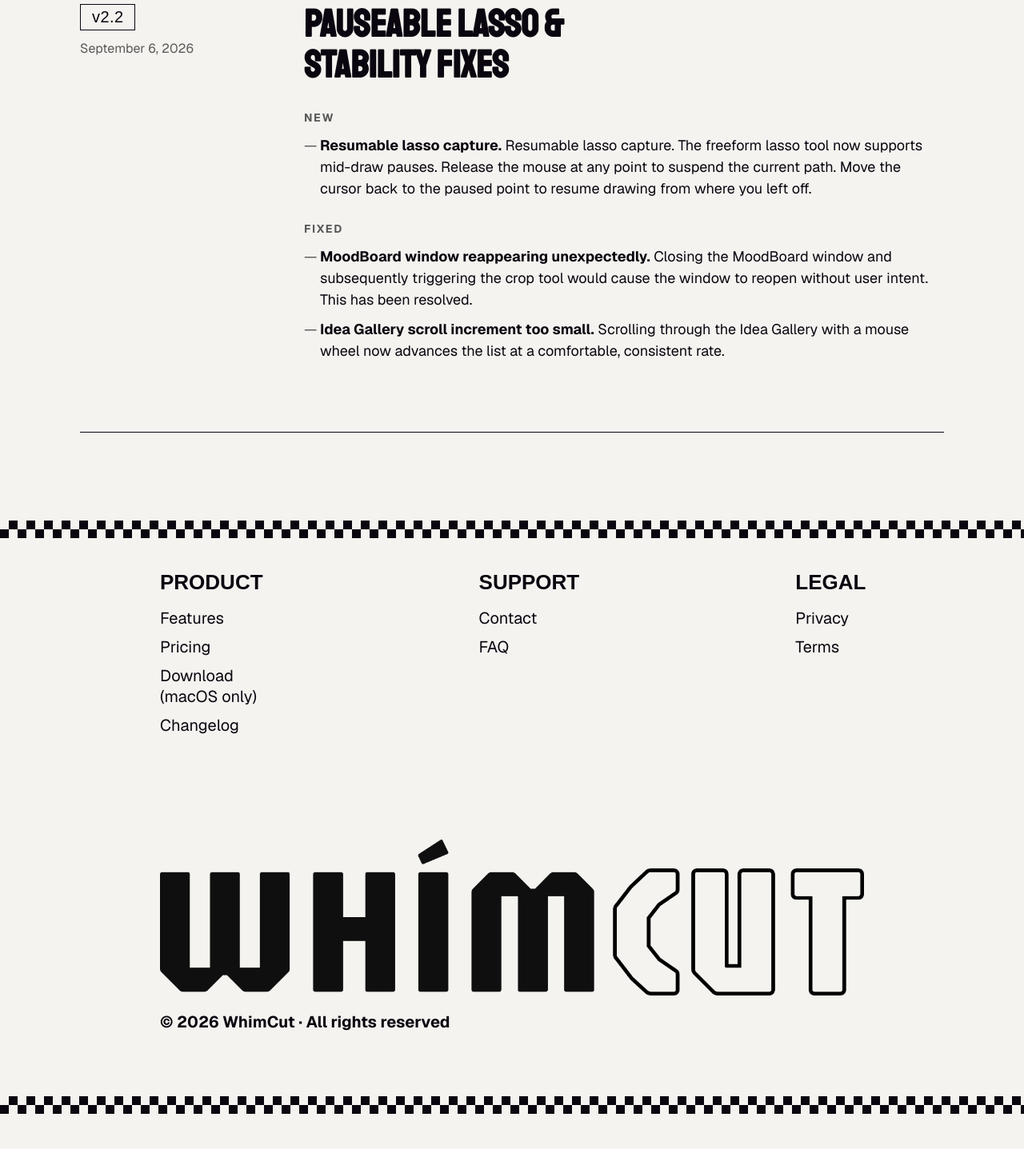
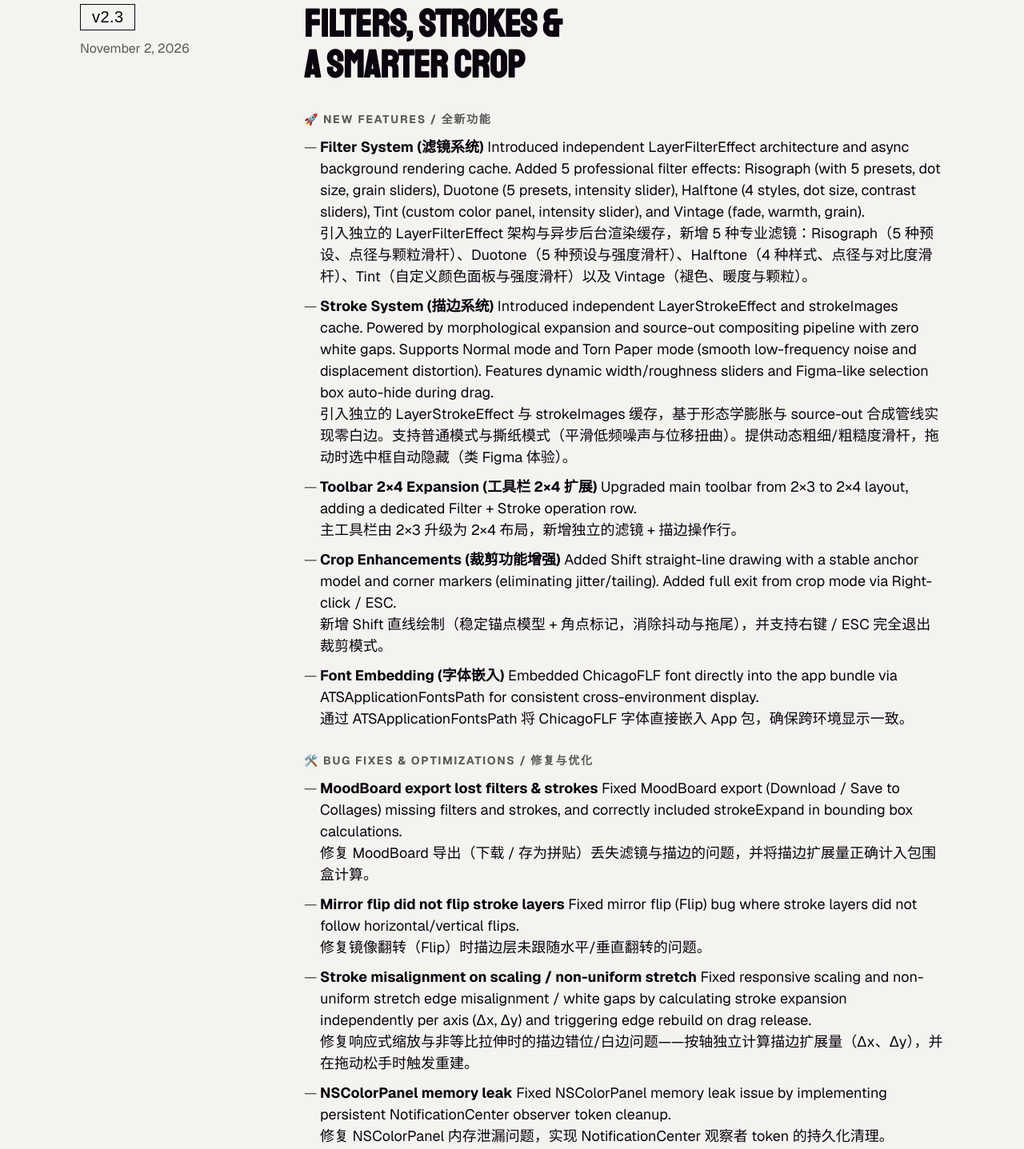
Before and after one commit to aianbooo/whimcut-web, a website: page changelog.html in a window 1280 px wide. Shown: the part 500-1937 px from the top of the page at 80% size. Before the commit the page ends 1893 px from the top, so only its background shows below. Drawn offline with nearby package versions, Linux system fonts and the light colour scheme; a web font is replaced by a local one.

Commit message:
feat: 更新 changelog.html 增加 v2.3 中英双语更新日志

```diff
--- a/changelog.html
+++ b/changelog.html
@@ -217,6 +217,78 @@
 
       <div class="changelog-entry">
         <div class="changelog-meta">
+          <span class="changelog-version">v2.3</span>
+          <span class="changelog-date">November 2, 2026</span>
+        </div>
+        <div class="changelog-body">
+          <h2 class="changelog-title">Filters, strokes &amp;<br>a smarter crop</h2>
+
+          <p class="changelog-section-label">🚀 New Features / 全新功能</p>
+          <ul class="changelog-items">
+            <li>
+              <strong>Filter System (滤镜系统)</strong>
+              Introduced independent LayerFilterEffect architecture and async background rendering cache. Added 5 professional filter effects: Risograph (with 5 presets, dot size, grain sliders), Duotone (5 presets, intensity slider), Halftone (4 styles, dot size, contrast sliders), Tint (custom color panel, intensity slider), and Vintage (fade, warmth, grain).
+              <br>
+              引入独立的 LayerFilterEffect 架构与异步后台渲染缓存，新增 5 种专业滤镜：Risograph（5 种预设、点径与颗粒滑杆）、Duotone（5 种预设与强度滑杆）、Halftone（4 种样式、点径与对比度滑杆）、Tint（自定义颜色面板与强度滑杆）以及 Vintage（褪色、暖度与颗粒）。
+            </li>
+            <li>
+              <strong>Stroke System (描边系统)</strong>
+              Introduced independent LayerStrokeEffect and strokeImages cache. Powered by morphological expansion and source-out compositing pipeline with zero white gaps. Supports Normal mode and Torn Paper mode (smooth low-frequency noise and displacement distortion). Features dynamic width/roughness sliders and Figma-like selection box auto-hide during drag.
+              <br>
+              引入独立的 LayerStrokeEffect 与 strokeImages 缓存，基于形态学膨胀与 source-out 合成管线实现零白边。支持普通模式与撕纸模式（平滑低频噪声与位移扭曲）。提供动态粗细/粗糙度滑杆，拖动时选中框自动隐藏（类 Figma 体验）。
+            </li>
+            <li>
+              <strong>Toolbar 2×4 Expansion (工具栏 2×4 扩展)</strong>
+              Upgraded main toolbar from 2×3 to 2×4 layout, adding a dedicated Filter + Stroke operation row.
+              <br>
+              主工具栏由 2×3 升级为 2×4 布局，新增独立的滤镜 + 描边操作行。
+            </li>
+            <li>
+              <strong>Crop Enhancements (裁剪功能增强)</strong>
+              Added Shift straight-line drawing with a stable anchor model and corner markers (eliminating jitter/tailing). Added full exit from crop mode via Right-click / ESC.
+              <br>
+              新增 Shift 直线绘制（稳定锚点模型 + 角点标记，消除抖动与拖尾），并支持右键 / ESC 完全退出裁剪模式。
+            </li>
+            <li>
+              <strong>Font Embedding (字体嵌入)</strong>
+              Embedded ChicagoFLF font directly into the app bundle via ATSApplicationFontsPath for consistent cross-environment display.
+              <br>
+              通过 ATSApplicationFontsPath 将 ChicagoFLF 字体直接嵌入 App 包，确保跨环境显示一致。
+            </li>
+          </ul>
+
+          <p class="changelog-section-label">🛠️ Bug Fixes &amp; Optimizations / 修复与优化</p>
+          <ul class="changelog-items">
+            <li>
+              <strong>MoodBoard export lost filters &amp; strokes</strong>
+              Fixed MoodBoard export (Download / Save to Collages) missing filters and strokes, and correctly included strokeExpand in bounding box calculations.
+              <br>
+              修复 MoodBoard 导出（下载 / 存为拼贴）丢失滤镜与描边的问题，并将描边扩展量正确计入包围盒计算。
+            </li>
+            <li>
+              <strong>Mirror flip did not flip stroke layers</strong>
+              Fixed mirror flip (Flip) bug where stroke layers did not follow horizontal/vertical flips.
+              <br>
+              修复镜像翻转（Flip）时描边层未跟随水平/垂直翻转的问题。
+            </li>
+            <li>
+              <strong>Stroke misalignment on scaling / non-uniform stretch</strong>
+              Fixed responsive scaling and non-uniform stretch edge misalignment / white gaps by calculating stroke expansion independently per axis (Δx, Δy) and triggering edge rebuild on drag release.
+              <br>
+              修复响应式缩放与非等比拉伸时的描边错位/白边问题——按轴独立计算描边扩展量（Δx、Δy），并在拖动松手时触发重建。
+            </li>
+            <li>
+              <strong>NSColorPanel memory leak</strong>
+              Fixed NSColorPanel memory leak issue by implementing persistent NotificationCenter observer token cleanup.
+              <br>
+              修复 NSColorPanel 内存泄漏问题，实现 NotificationCenter 观察者 token 的持久化清理。
+            </li>
+          </ul>
+        </div>
+      </div>
+
+      <div class="changelog-entry">
+        <div class="changelog-meta">
           <span class="changelog-version">v2.2</span>
           <span class="changelog-date">September 6, 2026</span>
         </div>
```
